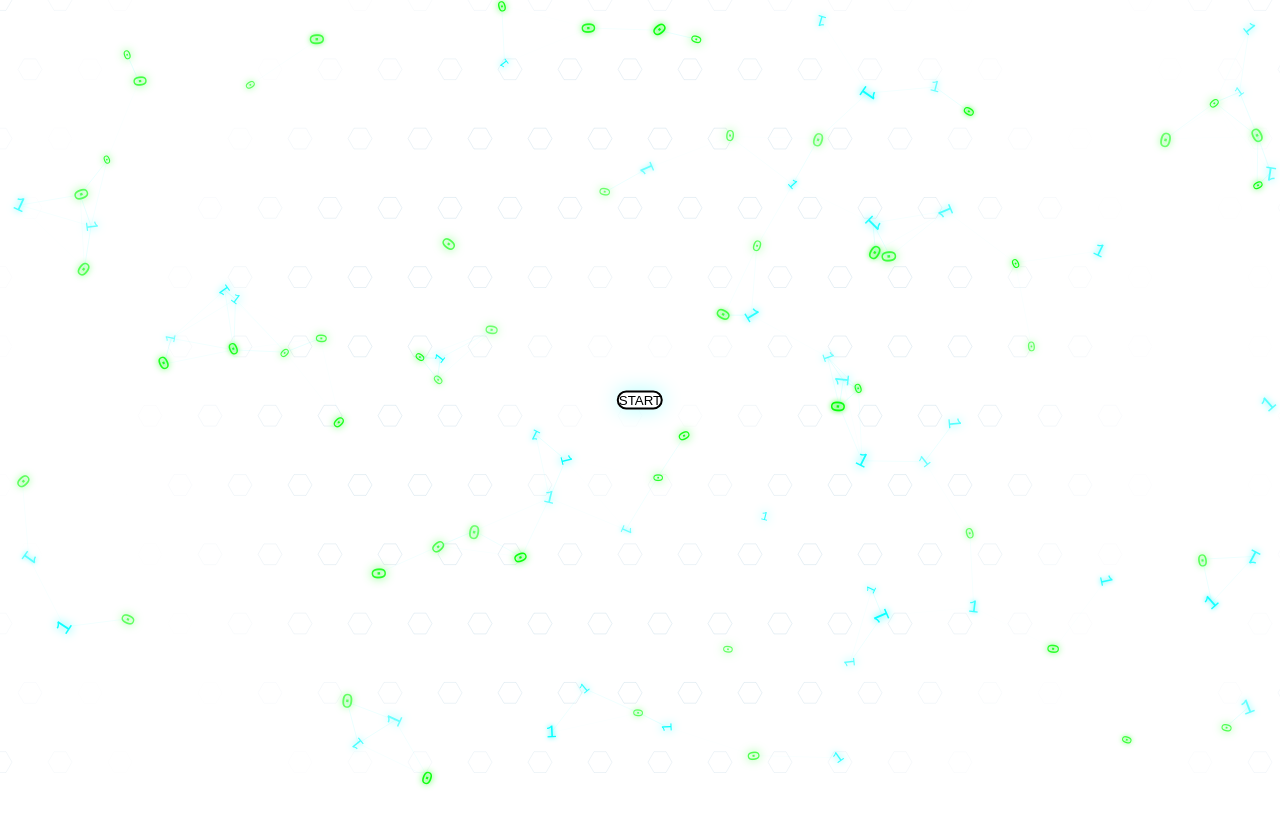
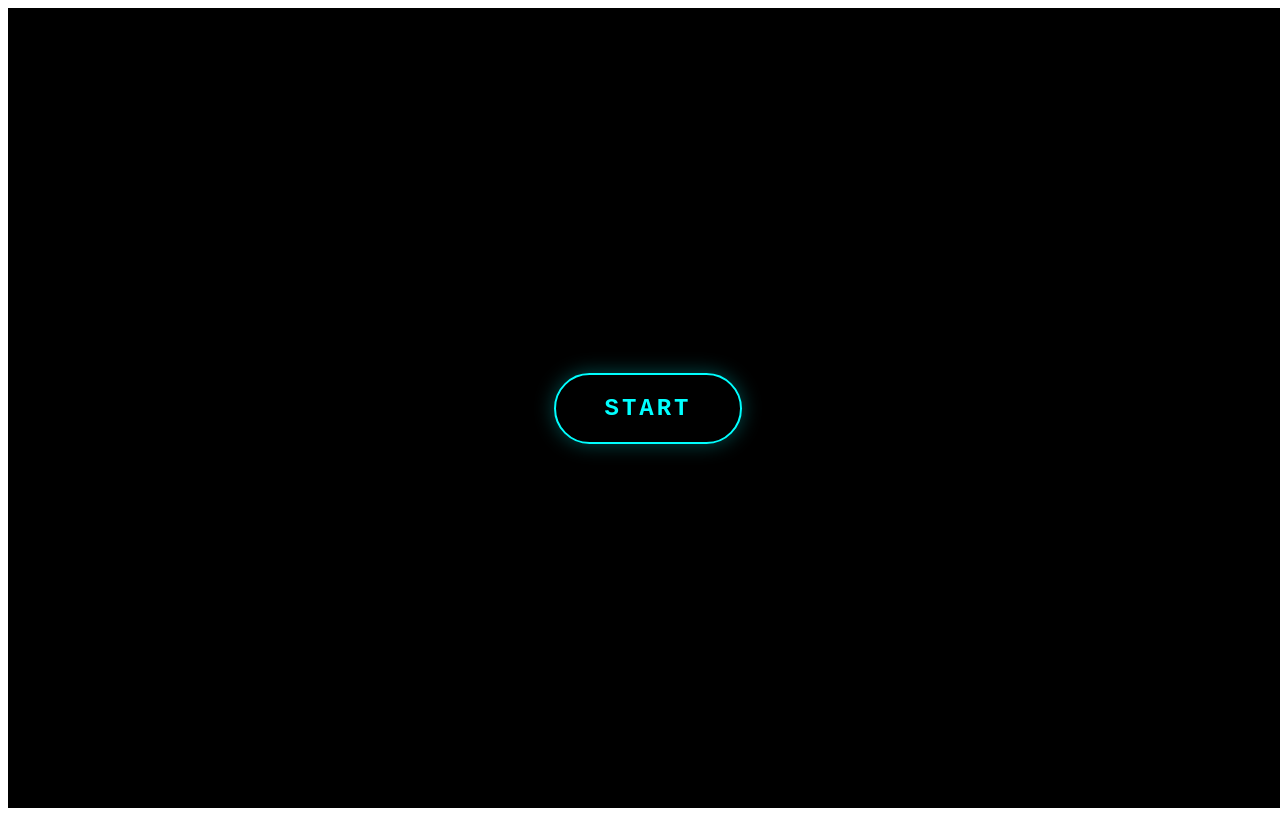
Before and after one commit to dasunsucharith/daunsucharith-me, a React (Vite) app: page / in a window 1280 px wide. Built offline with nearby package versions, Linux system fonts and the light colour scheme.

Commit message:
feat: Refactor app structure by removing unused components and simplifying LandingPage; enhance FuturisticCanvas with improved particle and shockwave logic

```diff
--- a/src/App.jsx
+++ b/src/App.jsx
@@ -1,37 +1,16 @@
 import React from 'react';
 import { BrowserRouter as Router, Routes, Route } from 'react-router-dom';
-import { ThemeProvider, createTheme } from '@mui/material/styles';
-import CssBaseline from '@mui/material/CssBaseline';
 import LandingPage from './pages/LandingPage';
 import Dashboard from './pages/Dashboard';
-import './index.css';
-
-const theme = createTheme({
-  palette: {
-    mode: 'light',
-    primary: {
-      main: '#667eea',
-    },
-    secondary: {
-      main: '#764ba2',
-    },
-  },
-  typography: {
-    fontFamily: '"Segoe UI", Tahoma, Geneva, Verdana, sans-serif',
-  },
-});
 
 function App() {
   return (
-    <ThemeProvider theme={theme}>
-      <CssBaseline />
     <Router>
       <Routes>
         <Route path="/" element={<LandingPage />} />
         <Route path="/dashboard/*" element={<Dashboard />} />
       </Routes>
     </Router>
-    </ThemeProvider>
   );
 }
 
--- a/src/components/FuturisticCanvas.jsx
+++ b/src/components/FuturisticCanvas.jsx
@@ -2,10 +2,10 @@ import React, { useEffect, useRef, useState } from 'react';
 
 const FuturisticCanvas = ({ onStartClick }) => {
   const canvasRef = useRef(null);
-  const [particles, setParticles] = useState([]);
-  const [shockwaves, setShockwaves] = useState([]);
-  const [mousePosition, setMousePosition] = useState({ x: 0, y: 0 });
   const animationRef = useRef();
+  const particlesRef = useRef([]);
+  const shockwavesRef = useRef([]);
+  const mouseRef = useRef({ x: 0, y: 0 });
 
   // Button properties for collision detection
   const buttonRect = useRef({
@@ -15,6 +15,87 @@ const FuturisticCanvas = ({ onStartClick }) => {
     height: 60,
     radius: 30
   });
+
+  class Particle {
+    constructor() {
+      this.x = Math.random() * window.innerWidth;
+      this.y = Math.random() * window.innerHeight;
+      this.vx = (Math.random() - 0.5) * 2;
+      this.vy = (Math.random() - 0.5) * 2;
+      this.size = Math.random() * 10 + 12;
+      this.opacity = Math.random() * 0.5 + 0.5;
+      this.char = Math.random() > 0.5 ? '1' : '0';
+      this.rotation = Math.random() * Math.PI * 2;
+      this.rotationSpeed = (Math.random() - 0.5) * 0.02;
+      this.glowIntensity = Math.random() * 0.5 + 0.5;
+    }
+
+    update() {
+      this.x += this.vx;
+      this.y += this.vy;
+      this.rotation += this.rotationSpeed;
+
+      if (this.x < 0 || this.x > window.innerWidth) this.vx *= -1;
+      if (this.y < 0 || this.y > window.innerHeight) this.vy *= -1;
+
+      // Mouse/touch repulsion
+      const mouseX = mouseRef.current.x;
+      const mouseY = mouseRef.current.y;
+      const distToMouse = Math.sqrt((this.x - mouseX) ** 2 + (this.y - mouseY) ** 2);
+      if (distToMouse < 150 && mouseX > 0 && mouseY > 0) {
+        const force = (150 - distToMouse) / 150;
+        this.vx += (this.x - mouseX) * force * 0.01;
+        this.vy += (this.y - mouseY) * force * 0.01;
+      }
+
+      // Button collision detection
+      const dx = Math.abs(this.x - buttonRect.current.x);
+      const dy = Math.abs(this.y - buttonRect.current.y);
+
+      if (dx <= (buttonRect.current.width / 2 + buttonRect.current.radius) &&
+          dy <= (buttonRect.current.height / 2 + buttonRect.current.radius)) {
+        if (dx > buttonRect.current.width / 2 || dy > buttonRect.current.height / 2) {
+          const cornerDx = dx - buttonRect.current.width / 2;
+          const cornerDy = dy - buttonRect.current.height / 2;
+          if (cornerDx * cornerDx + cornerDy * cornerDy <= buttonRect.current.radius * buttonRect.current.radius) {
+            const angle = Math.atan2(this.y - buttonRect.current.y, this.x - buttonRect.current.x);
+            this.vx = Math.cos(angle) * Math.abs(this.vx + this.vy) * 0.7;
+            this.vy = Math.sin(angle) * Math.abs(this.vx + this.vy) * 0.7;
+          }
+        } else {
+          if (dx > dy) {
+            this.vx *= -0.8;
+          } else {
+            this.vy *= -0.8;
+          }
+        }
+      }
+
+      if (Math.random() < 0.01) {
+        this.char = Math.random() > 0.5 ? '1' : '0';
+      }
+    }
+
+    draw(ctx) {
+      ctx.save();
+      ctx.translate(this.x, this.y);
+      ctx.rotate(this.rotation);
+
+      ctx.shadowColor = this.char === '1' ? '#00ffff' : '#00ff00';
+      ctx.shadowBlur = this.glowIntensity * 10;
+
+      ctx.fillStyle = this.char === '1' ?
+        `rgba(0, 255, 255, ${this.opacity})` :
+        `rgba(0, 255, 0, ${this.opacity})`;
+
+      ctx.font = `${this.size}px monospace`;
+      ctx.textAlign = 'center';
+      ctx.textBaseline = 'middle';
+      ctx.fillText(this.char, 0, 0);
+
+      ctx.restore();
+    }
+  }
 
   class Shockwave {
     constructor(x, y) {
@@ -107,85 +188,6 @@ const FuturisticCanvas = ({ onStartClick }) => {
     }
   }
 
-  class Particle {
-    constructor() {
-      this.x = Math.random() * window.innerWidth;
-      this.y = Math.random() * window.innerHeight;
-      this.vx = (Math.random() - 0.5) * 2;
-      this.vy = (Math.random() - 0.5) * 2;
-      this.size = Math.random() * 10 + 12;
-      this.opacity = Math.random() * 0.5 + 0.5;
-      this.char = Math.random() > 0.5 ? '1' : '0';
-      this.rotation = Math.random() * Math.PI * 2;
-      this.rotationSpeed = (Math.random() - 0.5) * 0.02;
-      this.glowIntensity = Math.random() * 0.5 + 0.5;
-    }
-
-    update() {
-      this.x += this.vx;
-      this.y += this.vy;
-      this.rotation += this.rotationSpeed;
-
-      if (this.x < 0 || this.x > window.innerWidth) this.vx *= -1;
-      if (this.y < 0 || this.y > window.innerHeight) this.vy *= -1;
-
-      // Mouse/touch repulsion
-      const distToMouse = Math.sqrt((this.x - mousePosition.x) ** 2 + (this.y - mousePosition.y) ** 2);
-      if (distToMouse < 150 && mousePosition.x > 0 && mousePosition.y > 0) {
-        const force = (150 - distToMouse) / 150;
-        this.vx += (this.x - mousePosition.x) * force * 0.01;
-        this.vy += (this.y - mousePosition.y) * force * 0.01;
-      }
-
-      // Button collision detection
-      const dx = Math.abs(this.x - buttonRect.current.x);
-      const dy = Math.abs(this.y - buttonRect.current.y);
-
-      if (dx <= (buttonRect.current.width / 2 + buttonRect.current.radius) &&
-          dy <= (buttonRect.current.height / 2 + buttonRect.current.radius)) {
-        if (dx > buttonRect.current.width / 2 || dy > buttonRect.current.height / 2) {
-          const cornerDx = dx - buttonRect.current.width / 2;
-          const cornerDy = dy - buttonRect.current.height / 2;
-          if (cornerDx * cornerDx + cornerDy * cornerDy <= buttonRect.current.radius * buttonRect.current.radius) {
-            const angle = Math.atan2(this.y - buttonRect.current.y, this.x - buttonRect.current.x);
-            this.vx = Math.cos(angle) * Math.abs(this.vx + this.vy) * 0.7;
-            this.vy = Math.sin(angle) * Math.abs(this.vx + this.vy) * 0.7;
-          }
-        } else {
-          if (dx > dy) {
-            this.vx *= -0.8;
-          } else {
-            this.vy *= -0.8;
-          }
-        }
-      }
-
-      if (Math.random() < 0.01) {
-        this.char = Math.random() > 0.5 ? '1' : '0';
-      }
-    }
-
-    draw(ctx) {
-      ctx.save();
-      ctx.translate(this.x, this.y);
-      ctx.rotate(this.rotation);
-
-      ctx.shadowColor = this.char === '1' ? '#00ffff' : '#00ff00';
-      ctx.shadowBlur = this.glowIntensity * 10;
-
-      ctx.fillStyle = this.char === '1' ?
-        `rgba(0, 255, 255, ${this.opacity})` :
-        `rgba(0, 255, 0, ${this.opacity})`;
-
-      ctx.font = `${this.size}px monospace`;
-      ctx.textAlign = 'center';
-      ctx.textBaseline = 'middle';
-      ctx.fillText(this.char, 0, 0);
-
-      ctx.restore();
-    }
-  }
-
   useEffect(() => {
     const canvas = canvasRef.current;
     if (!canvas) return;
@@ -198,39 +200,115 @@ const FuturisticCanvas = ({ onStartClick }) => {
     buttonRect.current.y = canvas.height / 2;
 
     // Initialize particles
-    const initialParticles = [];
+    particlesRef.current = [];
     for (let i = 0; i < 100; i++) {
-      initialParticles.push(new Particle());
+      particlesRef.current.push(new Particle());
     }
-    setParticles(initialParticles);
+
+    const drawHexGrid = () => {
+      const size = 40;
+      const time = Date.now() * 0.002;
+
+      for (let x = 0; x < canvas.width + size; x += size * 1.5) {
+        for (let y = 0; y < canvas.height + size; y += size * Math.sqrt(3)) {
+          const offsetX = (y % (size * Math.sqrt(3) * 2)) < size * Math.sqrt(3) ? 0 : size * 0.75;
+          const hexX = x + offsetX;
+          const hexY = y;
+
+          const distToCenter = Math.sqrt((hexX - canvas.width/2) ** 2 + (hexY - canvas.height/2) ** 2);
+          const pulse = Math.sin(time + distToCenter * 0.01) * 0.5 + 0.5;
+
+          ctx.strokeStyle = `rgba(0, 100, 150, ${pulse * 0.1})`;
+          ctx.lineWidth = 1;
+
+          ctx.beginPath();
+          for (let i = 0; i < 6; i++) {
+            const angle = (i * Math.PI) / 3;
+            const pointX = hexX + Math.cos(angle) * size * 0.3;
+            const pointY = hexY + Math.sin(angle) * size * 0.3;
+
+            if (i === 0) {
+              ctx.moveTo(pointX, pointY);
+            } else {
+              ctx.lineTo(pointX, pointY);
+            }
+          }
+          ctx.closePath();
+          ctx.stroke();
+        }
+      }
+    };
+
+    const drawConnections = () => {
+      for (let i = 0; i < particlesRef.current.length; i++) {
+        for (let j = i + 1; j < particlesRef.current.length; j++) {
+          const dist = Math.sqrt(
+            (particlesRef.current[i].x - particlesRef.current[j].x) ** 2 +
+            (particlesRef.current[i].y - particlesRef.current[j].y) ** 2
+          );
+
+          if (dist < 100) {
+            const opacity = (100 - dist) / 100 * 0.3;
+            ctx.strokeStyle = `rgba(0, 255, 255, ${opacity})`;
+            ctx.lineWidth = 0.5;
+            ctx.beginPath();
+            ctx.moveTo(particlesRef.current[i].x, particlesRef.current[i].y);
+            ctx.lineTo(particlesRef.current[j].x, particlesRef.current[j].y);
+            ctx.stroke();
+          }
+        }
+      }
+    };
+
+    const drawCustomCursor = () => {
+      const mouseX = mouseRef.current.x;
+      const mouseY = mouseRef.current.y;
+
+      if (mouseX > 0 && mouseY > 0) {
+        // Outer ring
+        ctx.strokeStyle = 'rgba(255, 0, 150, 0.8)';
+        ctx.lineWidth = 2;
+        ctx.beginPath();
+        ctx.arc(mouseX, mouseY, 15, 0, Math.PI * 2);
+        ctx.stroke();
+
+        // Inner particle
+        ctx.fillStyle = 'rgba(255, 0, 150, 1)';
+        ctx.beginPath();
+        ctx.arc(mouseX, mouseY, 4, 0, Math.PI * 2);
+        ctx.fill();
+
+        // Pulsing effect
+        const pulse = Math.sin(Date.now() * 0.01) * 5 + 10;
+        ctx.strokeStyle = 'rgba(255, 0, 150, 0.3)';
+        ctx.lineWidth = 1;
+        ctx.beginPath();
+        ctx.arc(mouseX, mouseY, pulse, 0, Math.PI * 2);
+        ctx.stroke();
+      }
+    };
 
     const animate = () => {
       ctx.clearRect(0, 0, canvas.width, canvas.height);
 
-      // Draw hex grid
-      drawHexGrid(ctx);
+      drawHexGrid();
 
       // Update and draw particles
-      initialParticles.forEach(particle => {
+      particlesRef.current.forEach(particle => {
         particle.update();
         particle.draw(ctx);
       });
 
-      // Draw connections
-      drawConnections(ctx, initialParticles);
+      drawConnections();
 
       // Update and draw shockwaves
-      setShockwaves(prevShockwaves => {
-        const updatedShockwaves = prevShockwaves.filter(shockwave => {
-          shockwave.update();
-          shockwave.draw(ctx);
-          return !shockwave.isDead();
-        });
-        return updatedShockwaves;
+      shockwavesRef.current = shockwavesRef.current.filter(shockwave => {
+        shockwave.update();
+        shockwave.draw(ctx);
+        return !shockwave.isDead();
       });
 
-      // Draw custom cursor
-      drawCustomCursor(ctx);
+      drawCustomCursor();
 
       animationRef.current = requestAnimationFrame(animate);
     };
@@ -254,111 +332,31 @@ const FuturisticCanvas = ({ onStartClick }) => {
     };
   }, []);
 
-  const drawHexGrid = (ctx) => {
-    const size = 40;
-    const time = Date.now() * 0.002;
-
-    for (let x = 0; x < window.innerWidth + size; x += size * 1.5) {
-      for (let y = 0; y < window.innerHeight + size; y += size * Math.sqrt(3)) {
-        const offsetX = (y % (size * Math.sqrt(3) * 2)) < size * Math.sqrt(3) ? 0 : size * 0.75;
-        const hexX = x + offsetX;
-        const hexY = y;
-
-        const distToCenter = Math.sqrt((hexX - window.innerWidth/2) ** 2 + (hexY - window.innerHeight/2) ** 2);
-        const pulse = Math.sin(time + distToCenter * 0.01) * 0.5 + 0.5;
-
-        ctx.strokeStyle = `rgba(0, 100, 150, ${pulse * 0.1})`;
-        ctx.lineWidth = 1;
-
-        ctx.beginPath();
-        for (let i = 0; i < 6; i++) {
-          const angle = (i * Math.PI) / 3;
-          const pointX = hexX + Math.cos(angle) * size * 0.3;
-          const pointY = hexY + Math.sin(angle) * size * 0.3;
-
-          if (i === 0) {
-            ctx.moveTo(pointX, pointY);
-          } else {
-            ctx.lineTo(pointX, pointY);
-          }
-        }
-        ctx.closePath();
-        ctx.stroke();
-      }
-    }
-  };
-
-  const drawConnections = (ctx, particleArray) => {
-    for (let i = 0; i < particleArray.length; i++) {
-      for (let j = i + 1; j < particleArray.length; j++) {
-        const dist = Math.sqrt(
-          (particleArray[i].x - particleArray[j].x) ** 2 +
-          (particleArray[i].y - particleArray[j].y) ** 2
-        );
-
-        if (dist < 100) {
-          const opacity = (100 - dist) / 100 * 0.3;
-          ctx.strokeStyle = `rgba(0, 255, 255, ${opacity})`;
-          ctx.lineWidth = 0.5;
-          ctx.beginPath();
-          ctx.moveTo(particleArray[i].x, particleArray[i].y);
-          ctx.lineTo(particleArray[j].x, particleArray[j].y);
-          ctx.stroke();
-        }
-      }
-    }
-  };
-
-  const drawCustomCursor = (ctx) => {
-    if (mousePosition.x > 0 && mousePosition.y > 0) {
-      // Outer ring
-      ctx.strokeStyle = 'rgba(255, 0, 150, 0.8)';
-      ctx.lineWidth = 2;
-      ctx.beginPath();
-      ctx.arc(mousePosition.x, mousePosition.y, 15, 0, Math.PI * 2);
-      ctx.stroke();
-
-      // Inner particle
-      ctx.fillStyle = 'rgba(255, 0, 150, 1)';
-      ctx.beginPath();
-      ctx.arc(mousePosition.x, mousePosition.y, 4, 0, Math.PI * 2);
-      ctx.fill();
-
-      // Pulsing effect
-      const pulse = Math.sin(Date.now() * 0.01) * 5 + 10;
-      ctx.strokeStyle = 'rgba(255, 0, 150, 0.3)';
-      ctx.lineWidth = 1;
-      ctx.beginPath();
-      ctx.arc(mousePosition.x, mousePosition.y, pulse, 0, Math.PI * 2);
-      ctx.stroke();
-    }
-  };
-
   const handleMouseMove = (e) => {
-    setMousePosition({ x: e.clientX, y: e.clientY });
+    mouseRef.current = { x: e.clientX, y: e.clientY };
   };
 
   const handleTouchStart = (e) => {
     e.preventDefault();
     const touch = e.touches[0];
-    setMousePosition({ x: touch.clientX, y: touch.clientY });
+    mouseRef.current = { x: touch.clientX, y: touch.clientY };
   };
 
   const handleTouchMove = (e) => {
     e.preventDefault();
     const touch = e.touches[0];
-    setMousePosition({ x: touch.clientX, y: touch.clientY });
+    mouseRef.current = { x: touch.clientX, y: touch.clientY };
   };
 
   const handleTouchEnd = (e) => {
     e.preventDefault();
-    setMousePosition({ x: 0, y: 0 });
+    mouseRef.current = { x: 0, y: 0 };
   };
 
   const handleStartClick = () => {
     // Create shockwave at button center
     const newShockwave = new Shockwave(buttonRect.current.x, buttonRect.current.y);
-    setShockwaves(prev => [...prev, newShockwave]);
+    shockwavesRef.current.push(newShockwave);
     onStartClick();
   };
 
--- a/src/index.css
+++ b/src/index.css
@@ -14,6 +14,8 @@ body {
   width: 100vw;
   height: 100vh;
   font-family: 'Inter', 'Segoe UI', Tahoma, Geneva, Verdana, sans-serif;
+  margin: 0;
+  padding: 0;
 }
 
 #root {
--- a/src/main.jsx
+++ b/src/main.jsx
@@ -3,7 +3,5 @@ import ReactDOM from 'react-dom/client'
 import App from './App.jsx'
 
 ReactDOM.createRoot(document.getElementById('root')).render(
-  <React.StrictMode>
-    <App />
-  </React.StrictMode>,
+  <App />
 )
--- a/src/pages/Dashboard.jsx
+++ b/src/pages/Dashboard.jsx
@@ -1,5 +1,5 @@
-import React from 'react';
-import { Routes, Route, Navigate } from 'react-router-dom';
+import React, { useState, useEffect } from 'react';
+import { Routes, Route, Navigate, useLocation } from 'react-router-dom';
 import Sidebar from '../components/Sidebar';
 import DashboardHeader from '../components/DashboardHeader';
 import AboutPage from './AboutPage';
@@ -8,22 +8,25 @@ import ServicesPage from './ServicesPage';
 import ContactPage from './ContactPage';
 
 const Dashboard = () => {
-  const getPageTitle = (pathname) => {
+  const location = useLocation();
+  const [pageTitle, setPageTitle] = useState('About Me');
+
+  useEffect(() => {
     const routes = {
       '/dashboard/about': 'About Me',
       '/dashboard/projects': 'Projects',
       '/dashboard/services': 'Services',
       '/dashboard/contact': 'Contact Me',
     };
-    return routes[pathname] || 'Dashboard';
-  };
+    setPageTitle(routes[location.pathname] || 'Dashboard');
+  }, [location.pathname]);
 
   return (
     <div className="flex h-screen bg-gradient-to-br from-indigo-500 via-purple-500 to-pink-500">
       <Sidebar />
 
       <main className="flex-1 flex flex-col overflow-hidden">
-        <DashboardHeader title={getPageTitle(window.location.pathname)} />
+        <DashboardHeader title={pageTitle} />
 
         <div className="flex-1 p-8 overflow-y-auto">
           <Routes>
--- a/src/pages/LandingPage.jsx
+++ b/src/pages/LandingPage.jsx
@@ -1,42 +1,51 @@
-import React, { useState } from 'react';
+import React from 'react';
 import { useNavigate } from 'react-router-dom';
-import FuturisticCanvas from '../components/FuturisticCanvas';
-import Terminal from '../components/Terminal';
 
 const LandingPage = () => {
-  const [showTerminal, setShowTerminal] = useState(false);
-  const [showCanvas, setShowCanvas] = useState(true);
   const navigate = useNavigate();
 
   const handleStartClick = () => {
-    setShowTerminal(true);
-  };
-
-  const handleTerminalClose = () => {
-    setShowTerminal(false);
-  };
-
-  const handleAnimationComplete = () => {
-    // Fade out terminal and canvas
-    setShowCanvas(false);
-    setTimeout(() => {
-      navigate('/dashboard/about');
-    }, 500);
+    navigate('/dashboard/about');
   };
 
   return (
-    <div className="w-full h-full relative">
-      {showCanvas && (
-        <div className={`transition-opacity duration-500 ${!showCanvas ? 'opacity-0' : 'opacity-100'}`}>
-          <FuturisticCanvas onStartClick={handleStartClick} />
-        </div>
-      )}
-
-      <Terminal
-        isVisible={showTerminal}
-        onClose={handleTerminalClose}
-        onAnimationComplete={handleAnimationComplete}
-      />
+    <div style={{
+      width: '100vw',
+      height: '100vh',
+      backgroundColor: '#000000',
+      display: 'flex',
+      alignItems: 'center',
+      justifyContent: 'center',
+      margin: 0,
+      padding: 0
+    }}>
+      <button
+        onClick={handleStartClick}
+        style={{
+          backgroundColor: 'transparent',
+          border: '2px solid #00ffff',
+          color: '#00ffff',
+          fontFamily: 'monospace',
+          fontSize: '24px',
+          fontWeight: 'bold',
+          padding: '20px 48px',
+          letterSpacing: '3px',
+          cursor: 'pointer',
+          borderRadius: '50px',
+          boxShadow: '0 0 20px rgba(0, 255, 255, 0.3)',
+          transition: 'all 0.3s ease'
+        }}
+        onMouseEnter={(e) => {
+          e.target.style.backgroundColor = 'rgba(0, 255, 255, 0.1)';
+          e.target.style.transform = 'scale(1.05)';
+        }}
+        onMouseLeave={(e) => {
+          e.target.style.backgroundColor = 'transparent';
+          e.target.style.transform = 'scale(1)';
+        }}
+      >
+        START
+      </button>
     </div>
   );
 };
```
Lines whose indentation alone changed are shown as unchanged.
